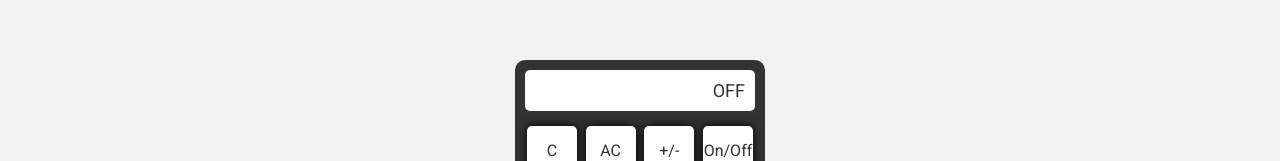
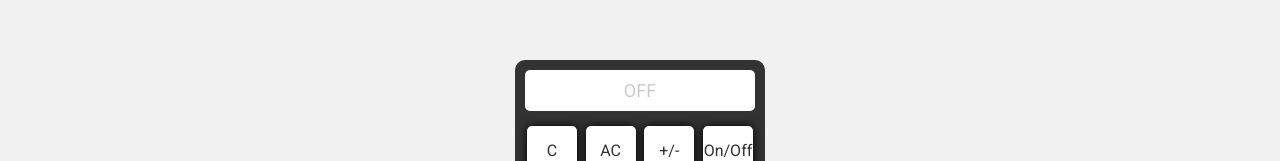
Before and after one commit to sudo-victor/calculator, a React (Create React App) app: page / in a window 1280 px wide. Shown: the part 120-281 px from the top of the page. Built offline with nearby package versions, Linux system fonts and the light colour scheme.

Commit message:
style: change input style

```diff
--- a/src/components/Display/index.js
+++ b/src/components/Display/index.js
@@ -8,7 +8,7 @@ export default function Display() {
     const display = calculator.display;
     return (
         <Container>
-            <Input disabled value={display} />
+            <Input disabled value={display} on={calculator.on} />
         </Container>
     );
 }
--- a/src/components/Display/styles.js
+++ b/src/components/Display/styles.js
@@ -10,9 +10,9 @@ export const Input = styled.input`
     width: 100%;
     padding: 10px;
     font-size: 18px;
-    text-align: end;
+    text-align: ${(props) => (props.on ? "end" : "center")};
     background: #fff;
-    color: #333;
+    color: ${(props) => (props.on ? "#333" : "#ccc")};
     border-radius: 5px;
     border: none;
     outline: none;
```
